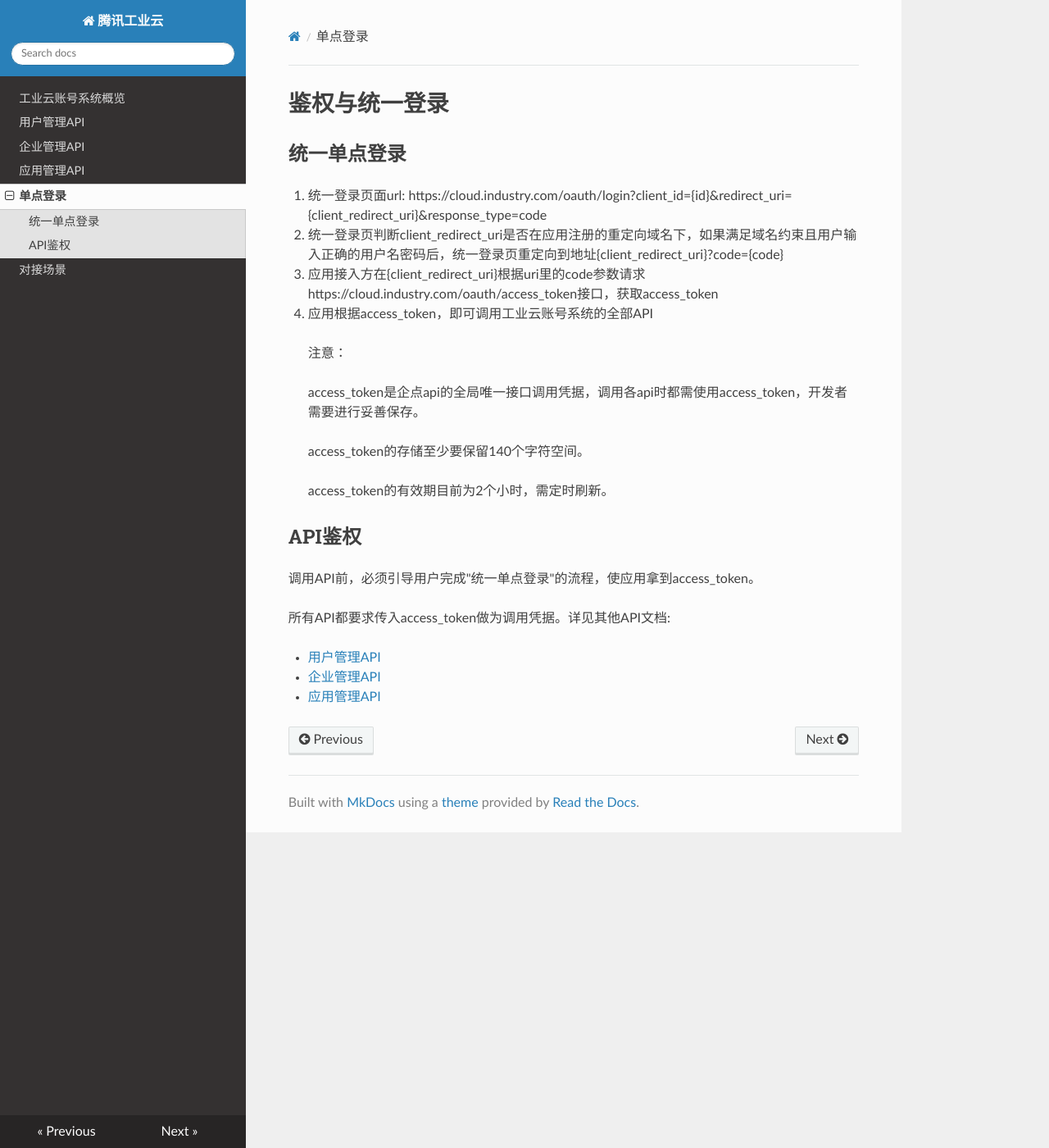
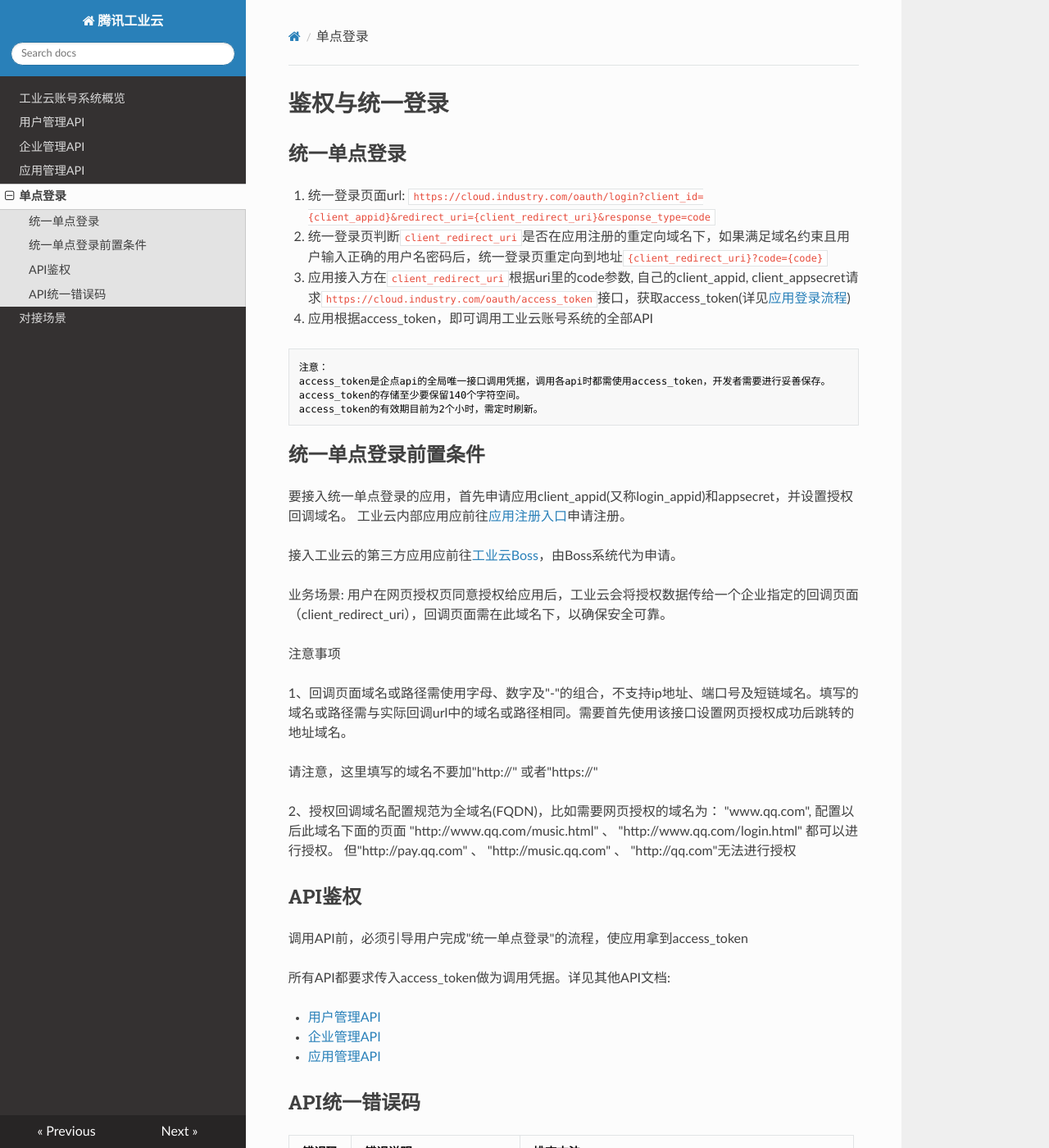
Before and after one commit to victorisildur/industry_account, an MkDocs documentation site: the page built from docs/oauth.md, in a window 1280 px wide and 1400 px high. Shown: the whole window at 82% size. Built offline with MkDocs 1.6.1, drawn with Linux system fonts in a browser that asks for light colours; nearby versions of some CDN libraries; some of the changed text lies outside the part shown.

Commit message:
feat: add global code

````diff
--- a/docs/oauth.md
+++ b/docs/oauth.md
@@ -2,29 +2,79 @@
 
 ## 统一单点登录
 
-1. 统一登录页面url: https://cloud.industry.com/oauth/login?client_id={id}&redirect_uri={client_redirect_uri}&response_type=code
+1. 统一登录页面url: `https://cloud.industry.com/oauth/login?client_id={client_appid}&redirect_uri={client_redirect_uri}&response_type=code`
 
-2. 统一登录页判断client_redirect_uri是否在应用注册的重定向域名下，如果满足域名约束且用户输入正确的用户名密码后，统一登录页重定向到地址{client_redirect_uri}?code={code}
+2. 统一登录页判断`client_redirect_uri`是否在应用注册的重定向域名下，如果满足域名约束且用户输入正确的用户名密码后，统一登录页重定向到地址`{client_redirect_uri}?code={code}`
 
-3. 应用接入方在{client_redirect_uri}根据uri里的code参数请求https://cloud.industry.com/oauth/access_token接口，获取access_token
+3. 应用接入方在`client_redirect_uri`根据uri里的code参数, 自己的client_appid, client_appsecret请求`https://cloud.industry.com/oauth/access_token`接口，获取access_token(详见[应用登录流程](login.md))
 
 4. 应用根据access_token，即可调用工业云账号系统的全部API
 
 
-> 注意：
->
-> access_token是企点api的全局唯一接口调用凭据，调用各api时都需使用access_token，开发者需要进行妥善保存。
->
-> access_token的存储至少要保留140个字符空间。
->
-> access_token的有效期目前为2个小时，需定时刷新。
+```
+注意：
+access_token是企点api的全局唯一接口调用凭据，调用各api时都需使用access_token，开发者需要进行妥善保存。
+access_token的存储至少要保留140个字符空间。
+access_token的有效期目前为2个小时，需定时刷新。
+```
+
+## 统一单点登录前置条件
+
+要接入统一单点登录的应用，首先申请应用client_appid(又称login_appid)和appsecret，并设置授权回调域名。
+工业云内部应用应前往[应用注册入口](https://qcloud.com)申请注册。
+
+接入工业云的第三方应用应前往[工业云Boss](https://boss.com)，由Boss系统代为申请。
+
+业务场景:
+用户在网页授权页同意授权给应用后，工业云会将授权数据传给一个企业指定的回调页面（client_redirect_uri），回调页面需在此域名下，以确保安全可靠。
+
+注意事项
+
+1、回调页面域名或路径需使用字母、数字及"-"的组合，不支持ip地址、端口号及短链域名。填写的域名或路径需与实际回调url中的域名或路径相同。需要首先使用该接口设置网页授权成功后跳转的地址域名。
+
+请注意，这里填写的域名不要加"http://" 或者"https://"
+
+
+2、授权回调域名配置规范为全域名(FQDN)，比如需要网页授权的域名为：
+"www.qq.com", 配置以后此域名下面的页面
+"http://www.qq.com/music.html" 、 "http://www.qq.com/login.html" 都可以进行授权。
+但"http://pay.qq.com" 、 "http://music.qq.com" 、 "http://qq.com"无法进行授权
 
 ## API鉴权
 
-调用API前，必须引导用户完成"统一单点登录"的流程，使应用拿到access_token。
+调用API前，必须引导用户完成"统一单点登录"的流程，使应用拿到access_token
 
 所有API都要求传入access_token做为调用凭据。详见其他API文档:
 
 * [用户管理API](user.md)
 * [企业管理API](corp.md)
 * [应用管理API](app.md)
+
+
+## API统一错误码
+
+| 错误码 | 错误说明 | 排查方法 |
+| ------------ | ------------- | ------------ |
+| -1 | 系统繁忙 | 服务器暂不可用，建议稍候重试。建议重试次数不超过3次 |
+| 0 | 请求成功 | 接口调用成功 |
+| 40001 | 不合法的secret参数 | secret在应用详情/通讯录管理助手可查看 |
+| 40002 | redirect_url未登记可信域名 | 查看帮助 |
+| 40003 | 不合法的access_token | 查看帮助 |
+| 40004 | 不合法的请求字符 | 不能包含\uxxxx格式的字符 |
+| 40005 | 不合法的参数 | 查看帮助 |
+| 40006 | API接口无权限调用 | 查看帮助 |
+| 40007 | API接口已废弃 | 接口已不再支持，建议改用新接口或者新方案 |
+| 50001 | 无效的UserID | 查看帮助 |
+| 50002 | 指定的UserID不存在 | 需要确认指定的用户存在于企业通讯录中 |
+| 60001 | 不合法的CorpID | 需确认CorpID是否填写正确，在 web管理端-设置 可查看 |
+| 60002 | 不合法的UserID列表 | 指定的UserID列表，至少存在一个UserID不在通讯录中|
+| 60003 | 不合法的部门列表 | 部门列表为空，或者至少存在一个部门ID不存在于通讯录中 |
+| 60004 | 部门长度不符合限制 | 部门名称不能为空且长度不能超过32个字 |
+| 60005 | 部门ID不存在 | 需要确认部门ID是否有带，并且存在通讯录中 |
+| 60006 | 父部门不存在 | 需要确认父亲部门ID是否有带，并且存在通讯录中 |
+| 60007 | 部门下存在成员 | 不允许删除有成员的部门 |
+| 60008 | 部门下存在子部门 | 不允许删除有子部门的部门 |
+| 60009 | 不允许删除根部门 | - |
+| 60010 | 部门已存在 | 部门名称已存在 |
+| 60011 | 部门名称含有非法字符 | 不能含有 \:?*“<> 等字符 |
+| 60012 | 部门存在循环关系 | 查看帮助 |
````
Also changed, not shown: docs/index.md (+5 -1 lines).
